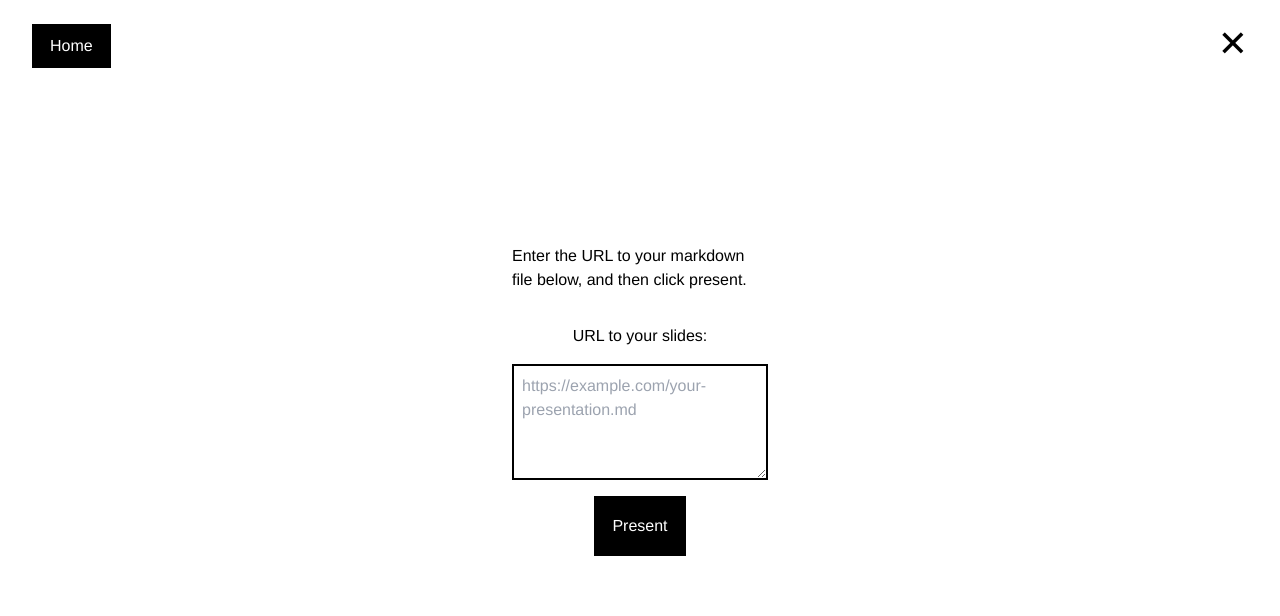
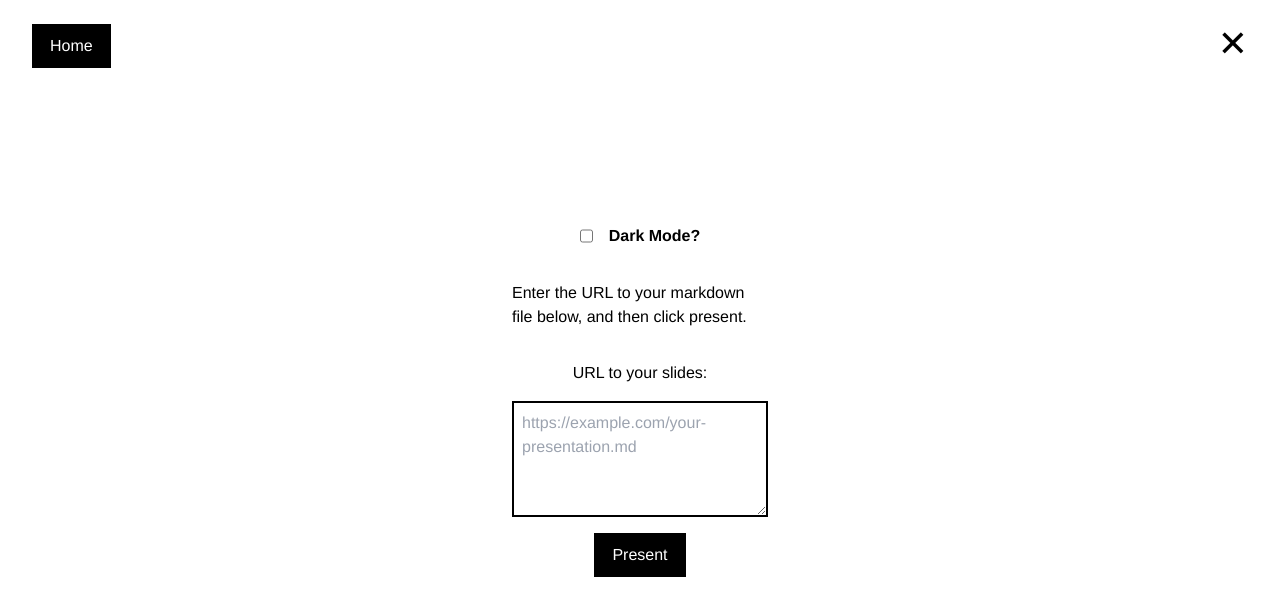
Before and after one commit to alkrauss48/simple-slides-alpha, a Vue app: page /settings in a window 1280 px wide. Shown: the top 616 px of the page. Built offline with nearby package versions, Linux system fonts and the light colour scheme.

Commit message:
feat: implement dark mode

```diff
--- a/index.html
+++ b/index.html
@@ -32,7 +32,7 @@
     <meta name="twitter:creator" content="@thecodeboss">
   </head>
   <body class="m-0">
-    <div id="app"></div>
+    <div id="app" class="dark:bg-zinc-900 dark:text-white"></div>
     <script type="module" src="/src/main.ts"></script>
   </body>
 </html>
--- a/src/App.vue
+++ b/src/App.vue
@@ -1,5 +1,7 @@
 <script setup lang="ts">
+import { applyVisualMode } from './utils/handleVisualMode.ts';
 
+applyVisualMode();
 </script>
 
 <template>
--- a/src/components/ProgressBar.vue
+++ b/src/components/ProgressBar.vue
@@ -8,7 +8,7 @@ defineProps<{
 
 <template>
   <aside
-    class="bg-gray-300 fixed bottom-0 left-0 h-2"
+    class="bg-gray-400/50 fixed bottom-0 left-0 h-2"
     :style="{width: `${current / total * 100}%`}"
   ></aside>
 </template>
--- a/src/components/SettingsPage.vue
+++ b/src/components/SettingsPage.vue
@@ -1,31 +1,37 @@
 <script setup lang="ts">
-import { ref } from 'vue'
+import { ref, watch } from 'vue'
 import { useRouter } from 'vue-router'
 
+import { VisualMode, isDarkMode } from '../enums/visualMode.ts';
+import { getVisualMode, setVisualMode } from '../utils/handleVisualMode.ts';
+
 const router = useRouter();
+const visualMode = getVisualMode();
 
 const slidesUrl = ref<string>(localStorage.getItem('slidesUrl') ?? '');
+const darkMode = ref<boolean>(isDarkMode(visualMode));
 
 const back = () => {
   router.back();
-}
+};
 
 const go = () => {
   router.push(`/${btoa(slidesUrl.value)}`);
-}
+};
 
+watch(darkMode, async (newValue: boolean) => {
+  const newMode = newValue ? VisualMode.Dark : VisualMode.Light;
+
+  setVisualMode(newMode);
+});
 </script>
 
 <template>
   <main>
     <router-link
       to="/"
-      class="
-        px-4 py-2
-        fixed top-6 left-8
-        bg-black text-white border-solid border-2 border-black
-        hover:bg-white hover:text-black
-      ">Home</router-link>
+      class="button fixed top-6 left-8"
+      >Home</router-link>
     <button
       @click="back()"
       class="fixed top-6 right-8 text-4xl"
@@ -36,11 +42,16 @@ const go = () => {
       action=""
       method="post"
     >
+        <div class="flex mb-8">
+          <input type="checkbox" id="darkMode" v-model="darkMode">
+          <label class="ml-4 font-bold" for="darkMode">Dark Mode?</label>
+        </div>
+        <hr class="border-1 border-black">
         <p class="w-64 mb-8">Enter the URL to your markdown file below, and then click present.</p>
         <label for="slidesUrl">URL to your slides:</label>
         <textarea
           id="slidesUrl"
-          class="w-64 p-2 my-4 border-solid border-2 border-black"
+          class="w-64 p-2 my-4 border-solid border-2 border-black text-black"
           name="slidesUrl"
           v-model="slidesUrl"
           rows="4"
@@ -48,11 +59,7 @@ const go = () => {
           placeholder="https://example.com/your-presentation.md"
           ></textarea>
       <button
-        class="
-          p-4 border-solid border-2 border-black
-          bg-black text-white
-          hover:text-black hover:bg-white
-        "
+        class="button"
         type="submit"
       >Present</button>
     </form>
--- a/src/components/SlideArrows.vue
+++ b/src/components/SlideArrows.vue
@@ -13,13 +13,17 @@ const emit = defineEmits<{
       type="button"
       @click="emit('previous')"
       title="Go back 1 slide"
-      class="slide-arrow-button left-6 border-r-[30px] border-r-gray-200"
+      class="
+        slide-arrow-button left-6
+        border-r-[30px] border-r-gray-300/50 hover:border-r-gray-300"
     ></button>
     <button
       type="button"
       @click="emit('next')"
       title="Go forward 1 slide"
-      class="slide-arrow-button right-6 border-l-[30px] border-l-gray-200"
+      class="
+        slide-arrow-button right-6
+        border-l-[30px] border-l-gray-300/50 hover:border-l-gray-300"
     ></button>
   </section>
 </template>
--- a/src/components/SlidesPage.vue
+++ b/src/components/SlidesPage.vue
@@ -73,8 +73,8 @@ onMounted(async () => {
       to="/settings"
       class="
         fixed top-6 right-8
-        text-5xl text-gray-300
-        hover:text-gray-500 focus:text-gray-500
+        text-5xl text-gray-300/50
+        hover:text-gray-300 focus:text-gray-300
       "
       ><CogIcon /></router-link>
     <div v-if="data.length > 0">
--- a/src/css/index.css
+++ b/src/css/index.css
@@ -11,3 +11,16 @@ body {
 .slide-arrow-button {
   @apply fixed bottom-6 w-0 h-0 touch-none border-y-[20px] border-y-transparent;
 }
+
+.button {
+  @apply
+    px-4 py-2
+    bg-black text-white
+    dark:bg-white dark:text-black
+    border-black dark:border-white
+    border-solid border-2
+    hover:bg-white hover:text-black
+    focus:bg-white focus:text-black
+    dark:hover:bg-black dark:hover:text-white
+    dark:focus:bg-black dark:focus:text-white;
+}
--- a/src/css/typography.css
+++ b/src/css/typography.css
@@ -48,14 +48,18 @@
 }
 
 .typography code {
-  background-color: #e2e2e2;
+  background-color: rgba(226, 226, 226, .4);
   padding: .25rem;
 }
 
 .typography pre {
-  background-color: #e2e2e2;
+  background-color: rgba(226, 226, 226, .4);
   padding: .5rem 1rem;
   text-align: left;
+}
+
+.typography pre code {
+  background-color: transparent;
 }
 
 .typography a {
@@ -79,7 +83,7 @@
 }
 
 .typography h4 {
-  font-size: 1;
+  font-size: 1em;
 }
 
 .typography h5 {
--- /dev/null
+++ b/src/enums/visualMode.ts
@@ -0,0 +1,14 @@
+export enum VisualMode {
+  Dark = "dark",
+  Light = "light",
+}
+
+export const isDarkMode = (mode: VisualMode) : boolean => {
+  return mode === VisualMode.Dark;
+};
+
+export const isLightMode = (mode: VisualMode) : boolean => {
+  return mode === VisualMode.Light;
+};
+
+export default VisualMode;
--- /dev/null
+++ b/src/utils/handleVisualMode.ts
@@ -0,0 +1,20 @@
+import { VisualMode, isDarkMode } from '../enums/visualMode.ts';
+
+export const getVisualMode = () : VisualMode => {
+  return (localStorage.getItem('visualMode') as VisualMode) ?? VisualMode.Light
+};
+
+export const setVisualMode = (value: VisualMode) => {
+  localStorage.setItem('visualMode', value.toString());
+
+  applyVisualMode(value);
+};
+
+export const applyVisualMode = (value: VisualMode = getVisualMode()) : void => {
+  if (isDarkMode(value)) {
+    document.body.classList.add('dark');
+    return;
+  }
+
+  document.body.classList.remove('dark');
+};
--- a/tailwind.config.cjs
+++ b/tailwind.config.cjs
@@ -1,7 +1,8 @@
 /** @type {import('tailwindcss').Config} */
 module.exports = {
+  darkMode: 'class',
   content: [
-    './public/index.html',
+    './index.html',
     './src/**/*.{vue,js,ts,jsx,tsx}',
   ],
   theme: {
```
